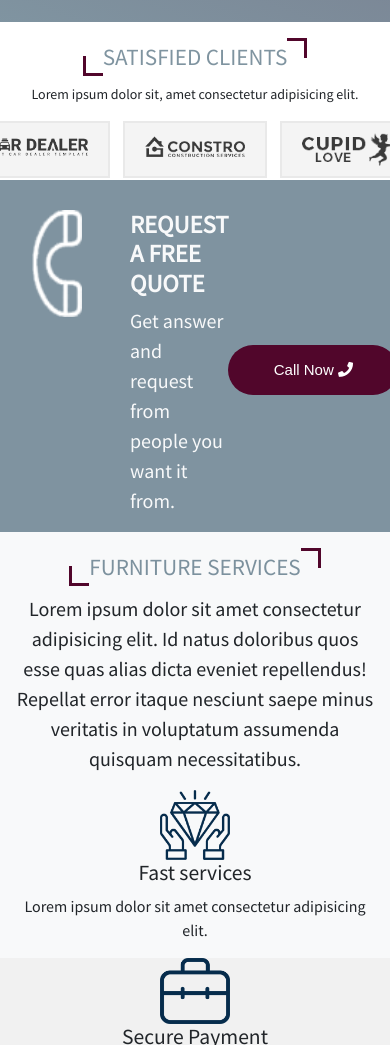
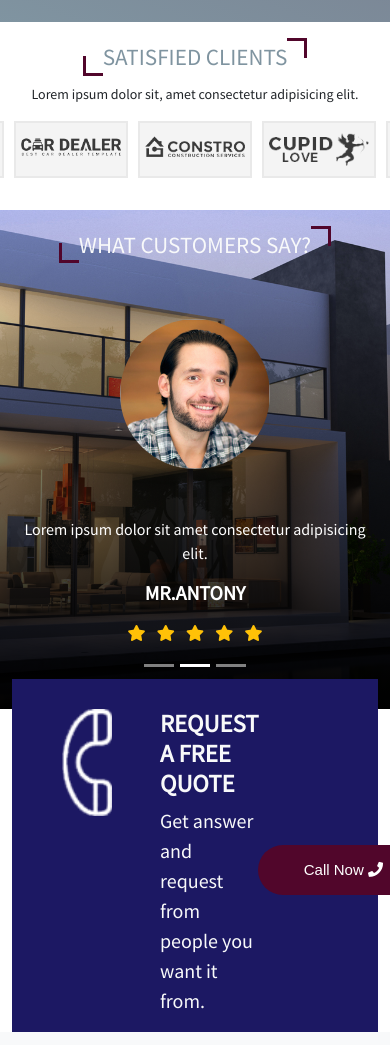
Before and after one commit to thanthtetaung49/plancohomedecoration, a plain HTML site: page index.html in a window 390 px wide. Shown: the part 5560-6605 px from the top of the page. Drawn offline with Linux system fonts and the light colour scheme.

Commit message:
4:02pm commit

```diff
--- a/css/style.css
+++ b/css/style.css
@@ -376,8 +376,8 @@ ul.clientslists li:hover{
 
         border: 2px solid #e9e9e9;
 
-        padding: 10px 20px;
-        margin: 0 5px;
+        padding: 10px 5px;
+        margin: 0 2px;
     }
 
     ul.clientslists img {
@@ -393,10 +393,23 @@ ul.clientslists li:hover{
 
 /* End Clients  */
 
+/* Start Customers Section  */
+.customers {
+    background-image: linear-gradient(
+        rgba(0,0,0,0),
+        rgba(0,0,0,1)
+    ), url(./../assets/img/banner/banner3.jpg);
+    background-repeat: no-repeat;
+    background-size: cover;
+    background-position: center;
+    background-attachment: fixed;
+}
+/* End Customers Section  */
+
 /* Start Request Quote */
 
 .qutoes {
-    background-color: var(--secondary-color);
+    background-color: #1c1863;
 
     padding: 30px 50px;
     margin: -30px;
@@ -404,6 +417,7 @@ ul.clientslists li:hover{
     display: flex;
     justify-content: space-between;
     align-items: center;
+
 }
 
 .qutoes .infos {
--- a/index.html
+++ b/index.html
@@ -269,6 +269,8 @@
     </div>
 </section>
 <!-- End Services Section  -->
+
+<!-- Start Client Section  -->
 <section class="p-3">
     <div class="container-fluid">
 
@@ -310,14 +312,109 @@
         </div>
     </div>
 </section>
-<!-- Start Client Section  -->
+<!-- End Client Section  -->
+
+<!-- Start Customers Section  -->
+<section id="section" class="py-3 customers">
+    <div class="container-fluid">
+
+        <!-- Stat title  -->
+        <div class="row text-center">
+            <div class="col">
+                <h3 class="titles text-light">What customers Say?</h3>
+            </div>
+        </div>
+        <!-- End title -->
+
+        <div class="row">
+            <div class="col-md-6 mx-auto">
+
+                <div id="customercarousels" class="carousel slide" data-bs-ride="carousel">
+
+                    <ol class="carousel-indicators">
+                        <li id="one" class="active" data-bs-target="#customercarousels" data-bs-slide-to="0"></li>
+                        <li id="two" data-bs-target="#customercarousels" data-bs-slide-to="1"></li>
+                        <li id="three" data-bs-target="#customercarousels" data-bs-slide-to="2"></li>
+                    </ol>
+
+                    <div class="carousel-inner">
+                        <!-- Start user1  -->
+                        <div class="carousel-item text-center active">
+                            <img src="./assets/img/users/user1.jpg" class="rounded-circle my-5" width="150px" alt="user1">
+                            <blockquote class="text-white">
+                                <p>
+                                    Lorem ipsum dolor sit amet consectetur adipisicing elit.
+                                </p>
+
+                                <h5 class="text-white text-uppercase fw-bold mb-3">Ms.July</h5>
+
+                                <ul class="list-inline mb-5">
+                                    <li class="list-inline-item"><i class="fas fa-star text-warning"></i></li>
+                                    <li class="list-inline-item"><i class="fas fa-star text-warning"></i></li>
+                                    <li class="list-inline-item"><i class="fas fa-star text-warning"></i></li>
+                                    <li class="list-inline-item"><i class="fas fa-star text-warning"></i></li>
+                                    <li class="list-inline-item"><i class="fas fa-star text-warning"></i></li>
+                                </ul>
+                            </blockquote>
+                        </div>
+                        <!-- End user1 -->
+
+                        <!-- Start user2 -->
+                        <div class="carousel-item text-center">
+                            <img src="./assets/img/users/user2.jpg" class="rounded-circle my-5" width="150px" alt="user2">
+                            <blockquote class="text-white">
+                                <p>
+                                    Lorem ipsum dolor sit amet consectetur adipisicing elit.
+                                </p>
+
+                                <h5 class="text-white text-uppercase fw-bold mb-3">Mr.antony</h5>
+
+                                <ul class="list-inline mb-5">
+                                    <li class="list-inline-item"><i class="fas fa-star text-warning"></i></li>
+                                    <li class="list-inline-item"><i class="fas fa-star text-warning"></i></li>
+                                    <li class="list-inline-item"><i class="fas fa-star text-warning"></i></li>
+                                    <li class="list-inline-item"><i class="fas fa-star text-warning"></i></li>
+                                    <li class="list-inline-item"><i class="fas fa-star text-warning"></i></li>
+                                </ul>
+                            </blockquote>
+                        </div>
+                        <!-- End user2  -->
+
+                        <!-- Start user3  -->
+                        <div class="carousel-item text-center">
+                            <img src="./assets/img/users/user3.jpg" class="rounded-circle my-5" width="150px" alt="user3">
+                            <blockquote class="text-white">
+                                <p>
+                                    Lorem ipsum dolor sit amet consectetur adipisicing elit.
+                                </p>
+
+                                <h5 class="text-white text-uppercase fw-bold mb-3">Ms.Yoon</h5>
+
+                                <ul class="list-inline mb-5">
+                                    <li class="list-inline-item"><i class="fas fa-star text-warning"></i></li>
+                                    <li class="list-inline-item"><i class="fas fa-star text-warning"></i></li>
+                                    <li class="list-inline-item"><i class="fas fa-star text-warning"></i></li>
+                                    <li class="list-inline-item"><i class="fas fa-star text-warning"></i></li>
+                                    <li class="list-inline-item"><i class="fas fa-star text-warning"></i></li>
+                                </ul>
+                            </blockquote>
+                        </div>
+                        <!-- End user3 -->
+                    </div>
+                </div>
+
+            </div>
+        </div>
+
+    </div>
+</section>
+
+<!-- End Customers Section  -->
 
 <!-- Start Request Quatation -->
-
-<!-- End Request Quatation -->
 <section>
     <div class="container">
-        <div class="qutoes">
+        <div class="col-12 mx-auto qutoes">
 
             <div class="infos">
                 <div class="me-5">
@@ -332,7 +429,7 @@
             </div>
 
             <div>
-                <a href="tel:09789949633" class="btn btn-calls float-end">Call Now
+                <a href="tel:09789949633" class="btn btn-calls">Call Now
                     <i class="fas fa-phone"></i>
                 </a>
             </div>
@@ -340,7 +437,7 @@
         </div>
     </div>
 </section>
-<!-- End Client Section  -->
+<!-- End Request Quatation -->
 
 <!-- Start Furniture Services Section  -->
 <section id="furniture" class="bg-light text-center py-3">
--- a/js/app.js
+++ b/js/app.js
@@ -62,8 +62,6 @@ $(document).ready(function () {
             $(".adv-texts").removeClass("fromrights");
         }
     })
-
-
     // End Adv Section
 })
 // End Jquery
```
